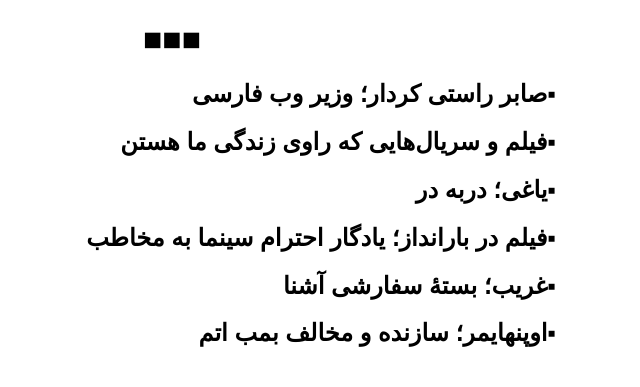
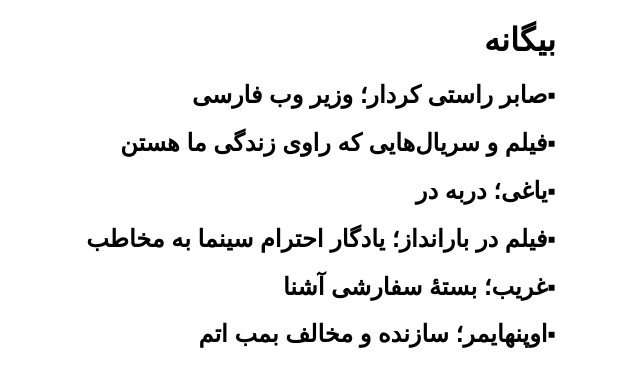
Before and after one commit to darkblog/darkblog.github.io, a Jekyll site: the page built from index.html, in a window 1280 px wide. Shown: the top 387 px of the page, without its empty margins (594-1234 px from the left). Built offline with Jekyll 4.4.1, drawn with Linux system fonts in a browser that asks for light colours.

Commit message:
Update index.html

```diff
--- a/index.html
+++ b/index.html
@@ -7,10 +7,10 @@
 <head>
 <title>بیگانه</title>
 <meta name="viewport" content="width=device-width">
-<style>body{font-family:sans-serif;margin:auto;padding:0 1em;max-width:48em}p{font-size:large}a{text-decoration:none;color:black}.gtr{text-align:center}</style>
+<style>body{font-family:sans-serif;margin:auto;padding:0 1em;max-width:48em}p{font-size:large}a{text-decoration:none;color:black}</style>
 </head>
 <body>
-<h1 class="gtr">■■■</h1>
+<h1>بیگانه</h1>
 {% for post in site.posts %}
 <h2>▪<a href="{{ site.url }}{{ post.url }}">{{ post.title }}</a></h2>
 {% endfor %}
```
